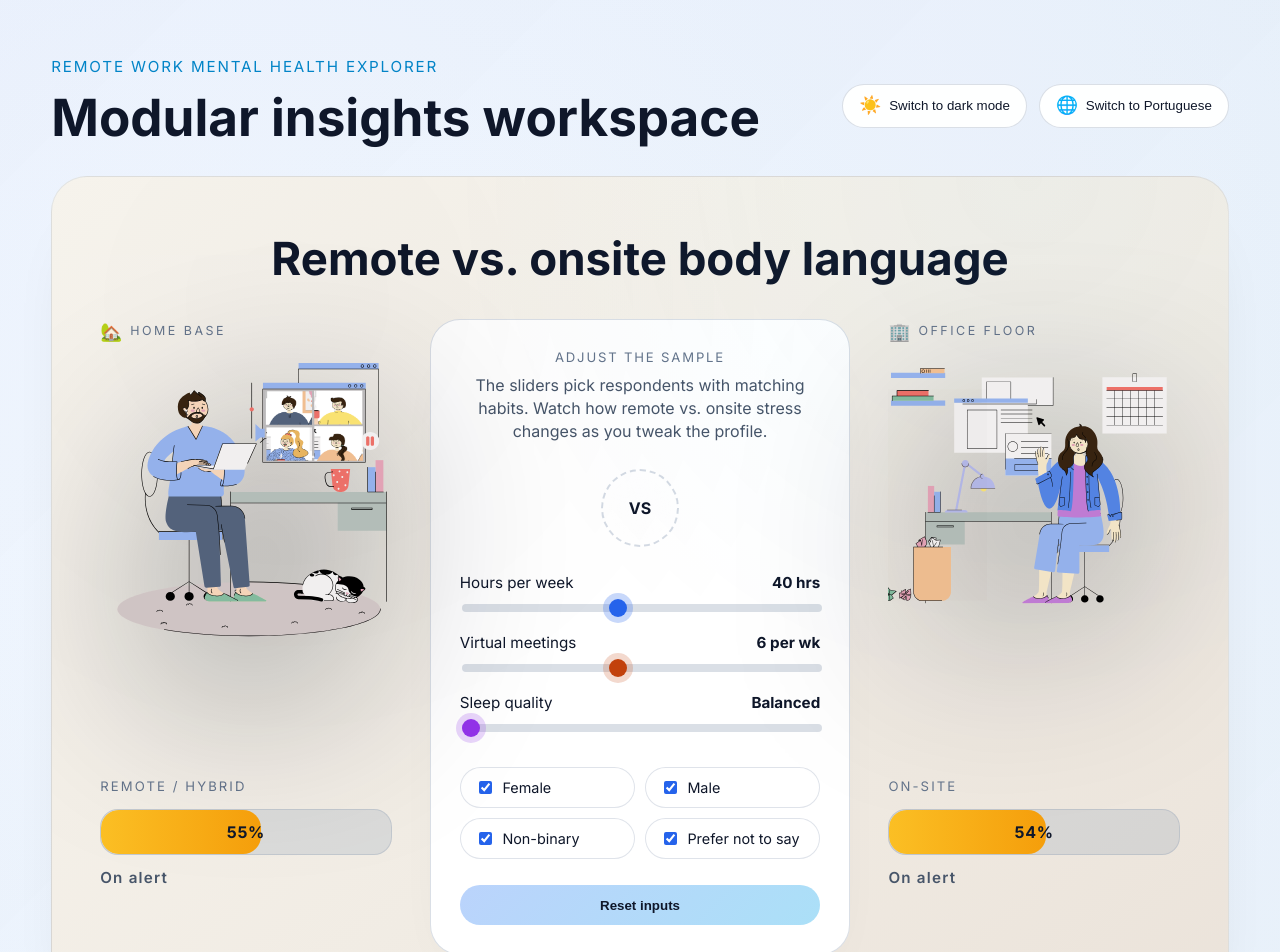
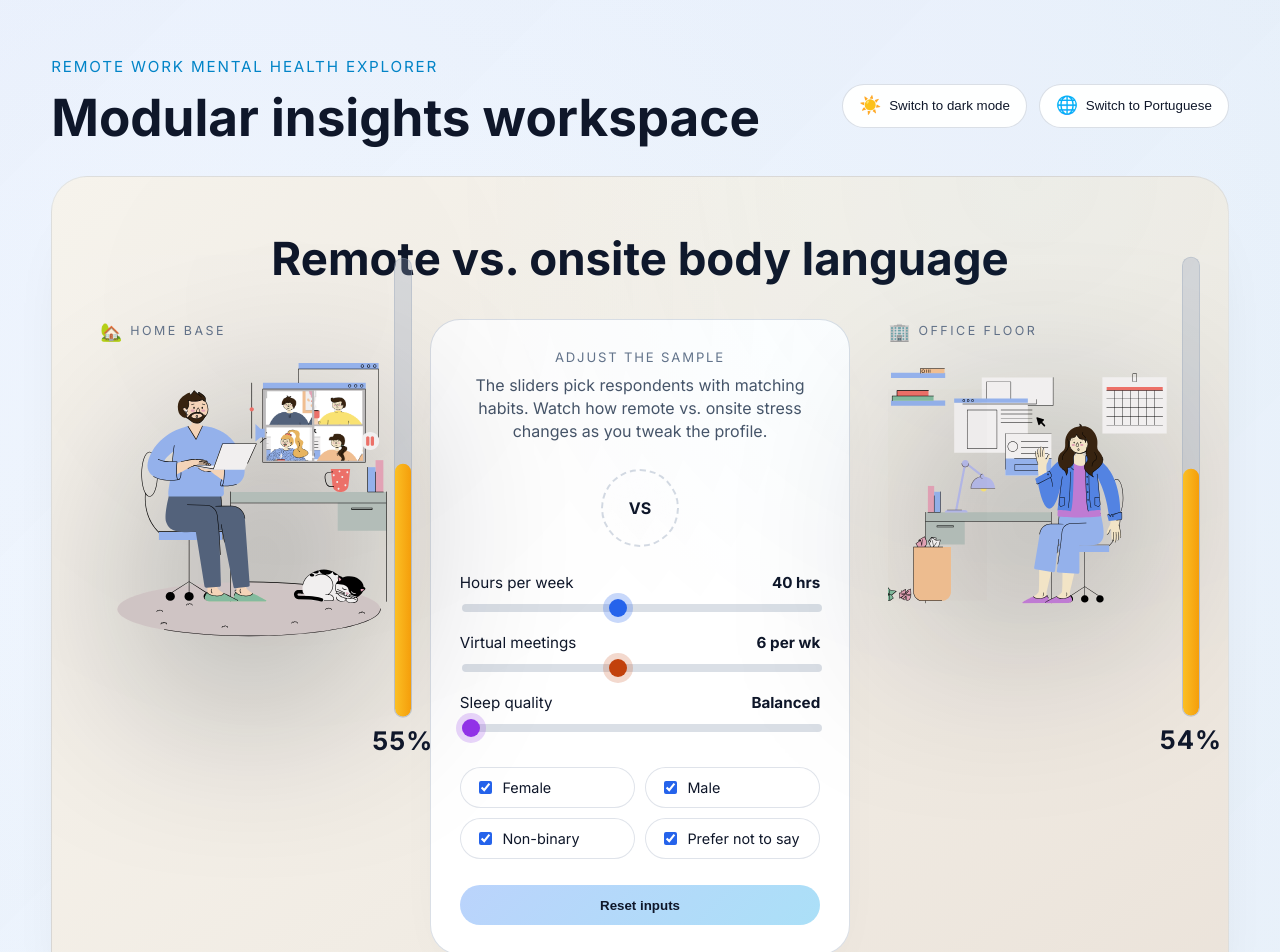
Before and after one commit to joaovarela14/VI, a React (Vite) app in the folder remote-mental-health-viz/: page / in a window 1280 px wide. Shown: the top 952 px of the page. Built offline with nearby package versions, Linux system fonts and the light colour scheme.

Commit message:
refactor: Enhance layout and styling of StressModel component for improved visual presentation

```diff
--- a/remote-mental-health-viz/src/components/StressPersonaHero.jsx
+++ b/remote-mental-health-viz/src/components/StressPersonaHero.jsx
@@ -113,19 +113,18 @@ const StressModel = ({ label, percent, stateLabel, variant = 'remote', context }
         </p>
       )}
 
-      <div className="stress-model__scene">
-        <div className="stress-model__asset-wrapper">
-          <img src={personaSrc} loading="lazy" alt={personaAlt} className="stress-model__asset" />
+      <div className="stress-model__layout">
+        <div className="stress-model__scene">
+          <div className="stress-model__asset-wrapper">
+            <img src={personaSrc} loading="lazy" alt={personaAlt} className="stress-model__asset" />
+            <div className="stress-model__bar stress-model__bar--right">
+              <div className="stress-bar-container">
+                <div className={`stress-bar-fill stress-bar-fill--${stateKey}`} style={{ height: `${clampPercent(percent)}%` }} />
+              </div>
+              <span className="stress-bar-percentage">{formatPercent(percent)}</span>
+            </div>
+          </div>
         </div>
-      </div>
-
-      <div className="stress-model__bar">
-        <div className="stress-bar-label">{label}</div>
-        <div className="stress-bar-container">
-          <div className={`stress-bar-fill stress-bar-fill--${stateKey}`} style={{ width: `${clampPercent(percent)}%` }} />
-          <span className="stress-bar-percentage">{formatPercent(percent)}</span>
-        </div>
-        <div className="stress-bar-state">{stateLabel}</div>
       </div>
     </div>
   )
--- a/remote-mental-health-viz/src/components/stress-model.css
+++ b/remote-mental-health-viz/src/components/stress-model.css
@@ -83,6 +83,13 @@ body.theme-light .stress-lab::before {
   width: 100%;
 }
 
+.stress-model__layout {
+  width: 100%;
+  display: flex;
+  align-items: stretch;
+  justify-content: center;
+}
+
 .stress-model:hover {
   transform: none;
   border-color: transparent;
@@ -106,8 +113,8 @@ body.theme-light .stress-lab::before {
 
 .stress-model__scene {
   position: relative;
-  width: 100%;
-  min-height: 400px;
+  flex: 0 1 1100px;
+  min-height: 420px;
   border-radius: 0;
   overflow: visible;
   border: none;
@@ -132,39 +139,40 @@ body.theme-light .stress-lab::before {
   filter: drop-shadow(0 50px 90px rgba(2, 6, 23, 0.45));
 }
 
-
 .stress-model__bar {
+  position: absolute;
+  top: 50%;
+  right: clamp(-70px, -4vw, -40px);
+  transform: translateY(-50%);
+  min-width: 80px;
   display: flex;
   flex-direction: column;
-  gap: 0.75rem;
-}
-
-.stress-bar-label {
-  font-size: 0.82rem;
-  letter-spacing: 0.16em;
-  text-transform: uppercase;
-  color: var(--text-subtle);
+  align-items: center;
+  gap: 0.5rem;
 }
 
 .stress-bar-container {
   position: relative;
-  width: 100%;
-  height: 46px;
-  border-radius: 18px;
-  background: linear-gradient(180deg, rgba(148, 163, 184, 0.15), rgba(148, 163, 184, 0.25));
+  width: 18px;
+  height: clamp(240px, 38vw, 460px);
+  border-radius: 999px;
+  background: rgba(148, 163, 184, 0.2);
   border: 1px solid rgba(148, 163, 184, 0.35);
   overflow: hidden;
 }
 
 body.theme-light .stress-bar-container {
-  background: rgba(148, 163, 184, 0.25);
+  background: rgba(148, 163, 184, 0.3);
 }
 
 .stress-bar-fill {
   position: absolute;
-  inset: 0;
+  left: 0;
+  right: 0;
+  bottom: 0;
+  height: 0;
   border-radius: inherit;
-  transition: width 0.6s cubic-bezier(0.4, 0, 0.2, 1);
+  transition: height 0.6s cubic-bezier(0.4, 0, 0.2, 1);
 }
 
 .stress-bar-fill--calm {
@@ -180,20 +188,17 @@ body.theme-light .stress-bar-container {
 }
 
 .stress-bar-percentage {
-  position: absolute;
-  top: 50%;
-  left: 50%;
-  transform: translate(-50%, -50%);
+  font-size: 1.6rem;
+  line-height: 1.2;
+  text-align: center;
   font-weight: 700;
   color: var(--text-primary);
   letter-spacing: 0.04em;
 }
 
-.stress-bar-state {
-  font-size: 0.95rem;
-  font-weight: 600;
-  color: var(--text-muted);
-  letter-spacing: 0.08em;
+.stress-model__layout {
+  position: relative;
+  justify-content: center;
 }
 
 .stress-lab__comparison {
```
